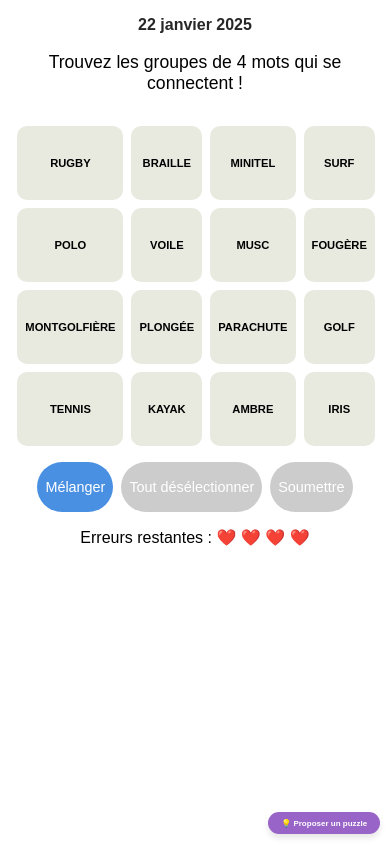
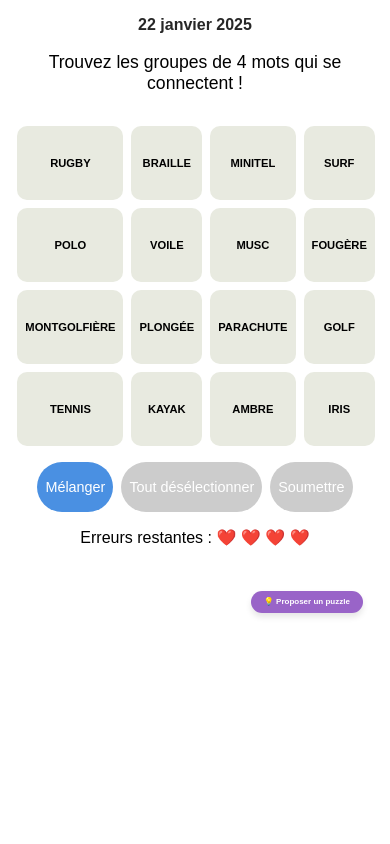
Before and after one commit to f-leroux/french-connections, a React (Create React App) app in the folder client/: page / in a window 390 px wide. Built offline with nearby package versions, Linux system fonts and the light colour scheme.

Commit message:
fix submit button

```diff
--- a/client/src/styles/main.css
+++ b/client/src/styles/main.css
@@ -227,16 +227,6 @@ h2 {
   z-index: 1000;
 }
 
-@media (max-width: 1000px) {
-  .submit-puzzle-button {
-    position: fixed;
-    bottom: 10px;
-    right: 10px;
-    padding: 0.4rem 0.8rem;
-    font-size: 0.5rem;
-    z-index: 1000;
-  }
-}
 
 .submit-puzzle-button:hover {
   background-color: #7a4fa0;
@@ -451,6 +441,17 @@ h2 {
 
   .app-container {
     padding-top: 0.5rem;
+    position: relative;
+    padding-bottom: 60px;
+  }
+
+  .submit-puzzle-button {
+    position: absolute;
+    bottom: 10px;
+    right: 10px;
+    padding: 0.4rem 0.8rem;
+    font-size: 0.5rem;
+    z-index: 1000;
   }
 
   h2 {
```
